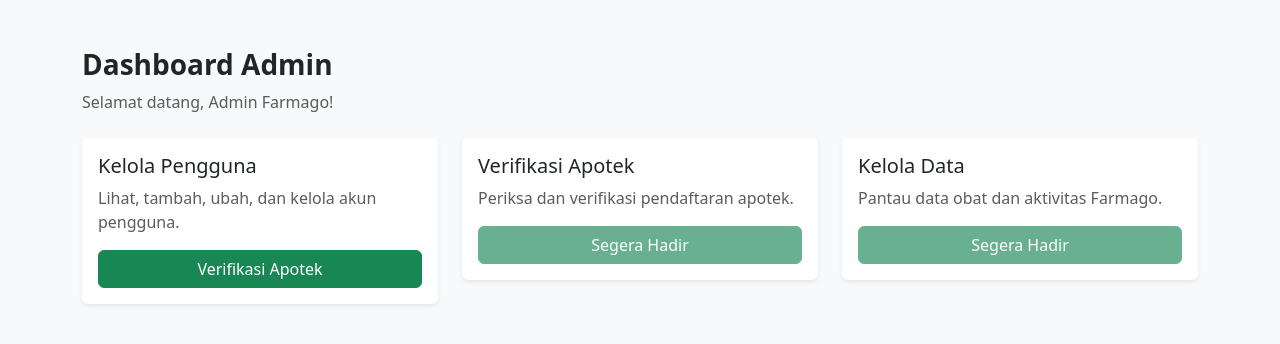
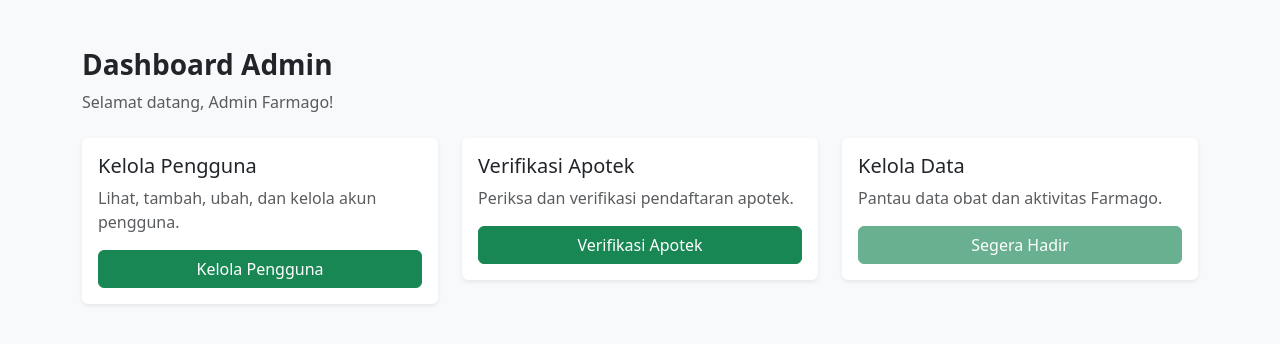
Before and after one commit to Krisvelix/farmago, a Laravel app: page /admin/dashboard in a window 1280 px wide. Shown: the part 56-400 px from the top of the page. Run offline with Laravel 12, Linux system fonts and the light colour scheme; a user stored in the database is signed in; data comes from the database, SQL or seed files in the repository.

Commit message:
Fix admin dashboard navigation links

```diff
--- a/resources/views/admin/index.blade.php
+++ b/resources/views/admin/index.blade.php
@@ -37,9 +37,9 @@
                     <p class="text-muted">
                         Lihat, tambah, ubah, dan kelola akun pengguna.
                     </p>
-                    <a href="{{ url('/admin/pharmacies') }}" class="btn btn-success">
-                      Verifikasi Apotek
-                    </a>
+                    <a href="{{ url('/admin/users') }}" class="btn btn-success">
+                        Kelola Pengguna
+                        </a>
                 </div>
             </div>
 
@@ -49,9 +49,9 @@
                     <p class="text-muted">
                         Periksa dan verifikasi pendaftaran apotek.
                     </p>
-                    <button class="btn btn-success" disabled>
-                        Segera Hadir
-                    </button>
+                    <a href="{{ url('/admin/pharmacies') }}" class="btn btn-success">
+                        Verifikasi Apotek
+                        </a>
                 </div>
             </div>
 
```
